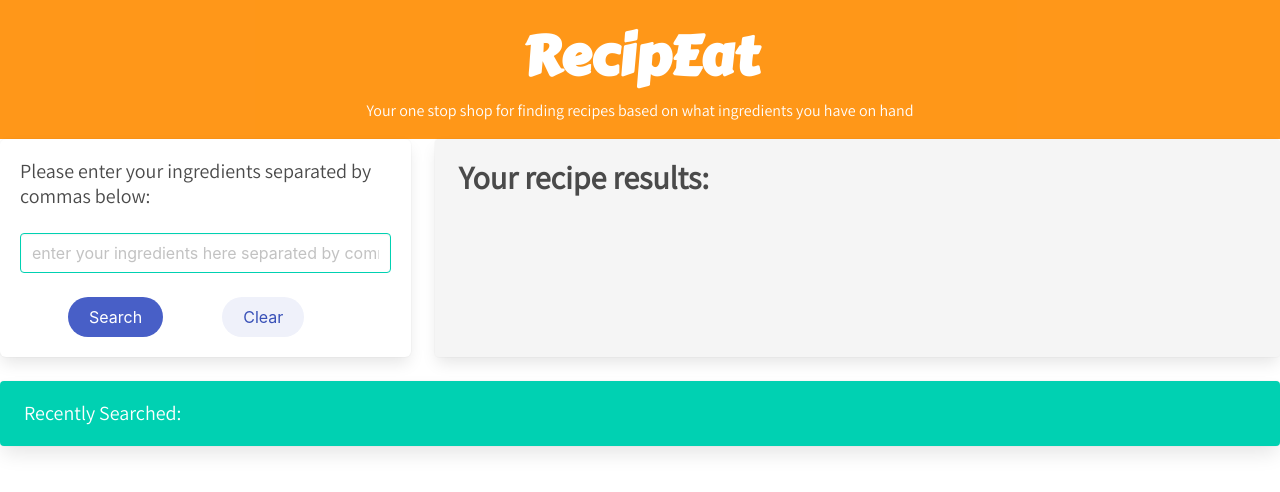
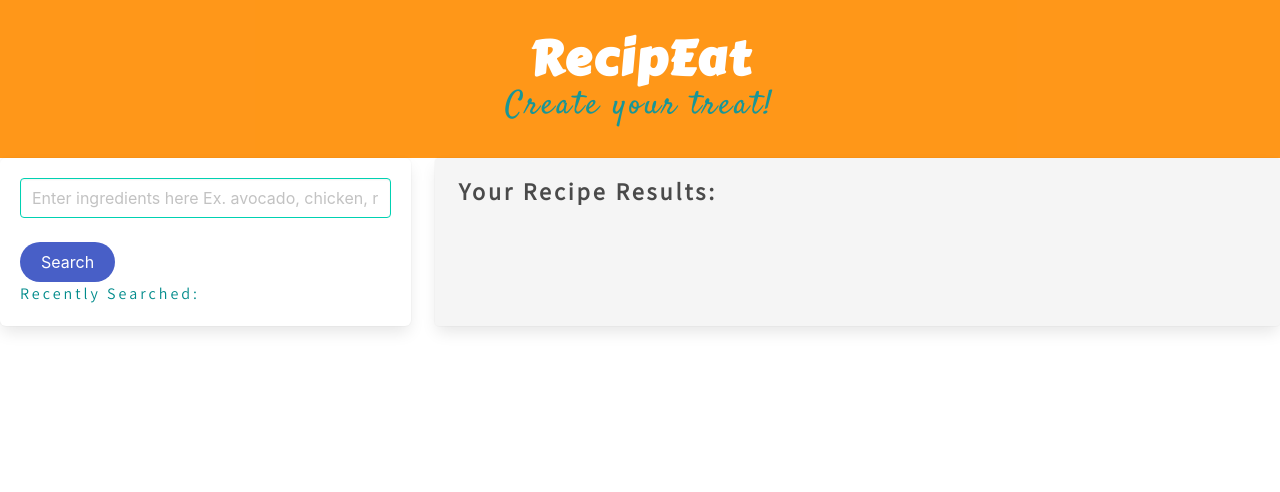
Before and after one commit to Jeanette-Ralph/Recipe-Generator, a plain HTML site: page index.html in a window 1280 px wide. Drawn offline with nearby package versions, Linux system fonts and the light colour scheme; a web font is replaced by a local one.

Commit message:
bulma logic, wrapping images

```diff
--- a/assets/style.css
+++ b/assets/style.css
@@ -1,5 +1,5 @@
-@import url('https://fonts.googleapis.com/css2?family=Assistant:wght@200;400&family=Montserrat:ital,wght@0,100;0,700;1,200;1,400&family=Pompiere&display=swap');
-@import url('https://fonts.googleapis.com/css2?family=Assistant:wght@200;400&family=Carter+One&family=Montserrat:ital,wght@0,100;0,700;1,200;1,400&family=Pompiere&display=swap');
+
+@import url('https://fonts.googleapis.com/css2?family=Assistant:wght@200;400&family=Carter+One&family=Kaushan+Script&family=Montserrat:ital,wght@0,100;0,700;1,200;1,400&family=Pompiere&family=Satisfy&display=swap');
 
 .bulma-overlay-mixin {
     @include overlay(1.5rem);
@@ -12,15 +12,46 @@
 h1{
 font-family: 'Carter One', cursive;
 font-weight: bolder;
-font-size: 55px;
+font-size: 48px;
+letter-spacing: 2px;
 }
 
+.create {
+font-family: 'Satisfy', cursive;
+color: darkcyan;
+letter-spacing: 3px;
+}
+
+h2{
+font-family: 'Assistant', sans-serif;
+color: darkcyan;
+letter-spacing: 3px;
+}
+
+h3{
+ font-family: 'Assistant', sans-serif;
+color: darkcyan;
+letter-spacing: 3px;
+}
+
+#recipe-results{
+flex-wrap: wrap;
+display: flex;
+font-family: 'Assistant', sans-serif;
+overflow-wrap: wrap;
+}
+
+h4{
+  font-family: 'Assistant', sans-serif;
+  font-size: 30px;
+  font-weight: bolder;
+}
 
 header {
      text-align: center;
   }
 
-* {
-    /* box-sizing: 0px; */
+  #ingredient-search-history li {
+    list-style: none;
     font-family: 'Assistant', sans-serif;
-}
+  }
--- a/index.html
+++ b/index.html
@@ -14,37 +14,38 @@
 <body>
 
     <header class="bulma-overlay-mixin-parent">
-        <div class="bulma-overlay-mixin">
+        <div class="bulma-overlay-mixin title">
             <h1>RecipEat</h1>
-            <p>Your one stop shop for finding recipes based on what ingredients you have on hand</p>
+            <p class="create subtitle is-3">Create your treat!</p>
         </div>
     </header>
     <div>
         <div class="tile is-ancestor">
             <div class="ingredient-search-container tile is-4 is-vertical is-parent control">
+
                 <form class="tile is-child box" id="user-form">
-                    <p class="subtitle">Please enter your ingredients separated by commas below:</p>
+                    <!-- <p class="subtitle">Please enter your ingredients separated by commas below:</p> -->
                     <!-- changed id for ingredient in put to q -->
                     <input class="input is-primary block" type="text" id="q"
-                        placeholder="enter your ingredients here separated by commas">
-                    <button class="button is-rounded mx-6 is-link" type="submit" id="search-btn">Search</button>
-                    <button class="button is-rounded mx-2 is-link is-light" type="clear" id="clear-btn">Clear</button>
+                        placeholder="Enter ingredients here Ex. avocado, chicken, rice">
+                    <button class="button is-rounded is-link" type="submit" id="search-btn">Search</button>
+                    <h3 id="ingredient-search-history">
+                        Recently Searched:</h3>
                 </form>
+
             </div>
 
             <div class="results tile is-parent column">
-                <article class="tile is-child notification box is-12" id="recipe-results">
+
+                <article class="tile is-child notification box is-12" >
                     <!-- Use Bulma or CSS flex box or grid to move this section as a column to the right -->
-                    <h2 class="content title">Your recipe results:</h2>
+                    <h2 class="content title is-4">Your Recipe Results:</h2>
+                 <span id="recipe-results"> </span>
                     <!-- recipes will populate here upon clicking search using javascript createElement -->
                 </article>
             </div>
         </div>
-        <div>
-            <h3 class="history subtitle tile is-child notification is-primary box is-12" id="ingredient-search-history">
-                Recently
-                Searched: </h3>
-        </div> <!-- use local storage to append saved ingredients here -->
+         <!-- use local storage to append saved ingredients here -->
     </div>
     </div>
 
```
